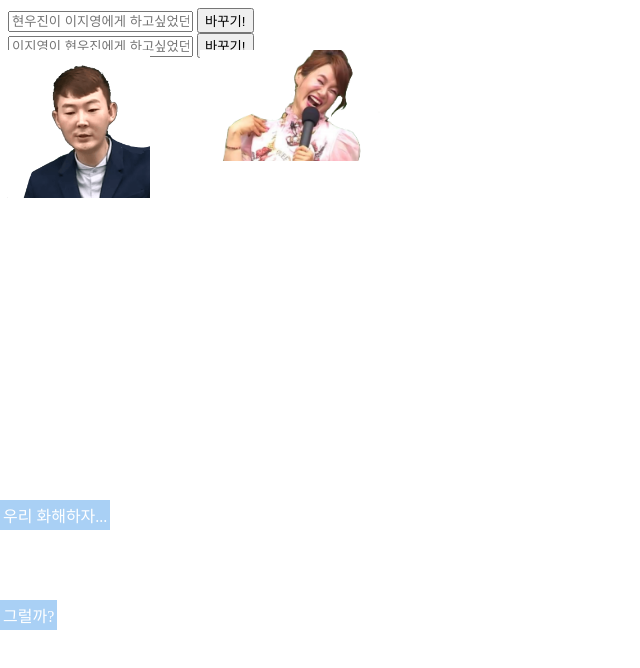
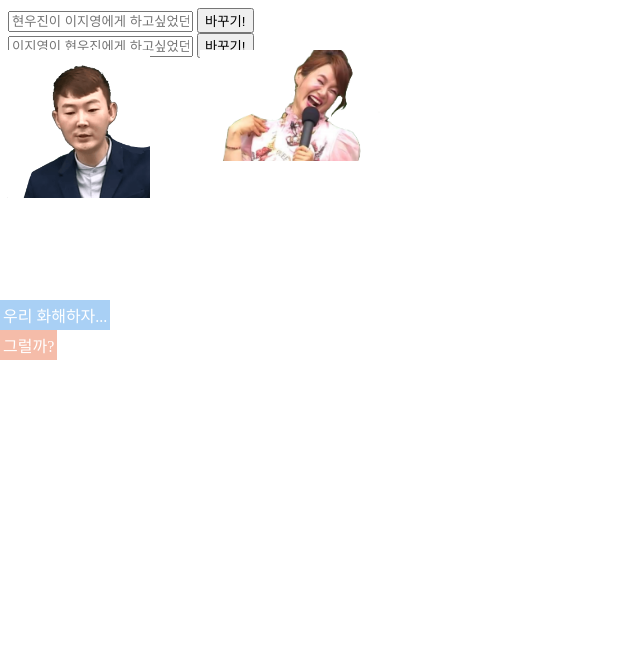
Before and after one commit to jaban0424/My-Creative-World, a plain HTML site: page index.html in a window 1280 px wide. Shown: the whole page, without its empty margins (0-640 px from the left). Drawn offline with Linux system fonts and the light colour scheme.

Commit message:
Update index.html

```diff
--- a/index.html
+++ b/index.html
@@ -48,13 +48,13 @@ function change(id){
 }
 </script>
 </body>
-<div style='position:absolute; left:0px; top:500px; cursor:pointer; cursor:hand' onmousedown='startDrag(event, this)'>
+<div style='position:absolute; left:0px; top:300px; cursor:pointer; cursor:hand' onmousedown='startDrag(event, this)'>
     <table bgcolor="#A9D0F5"><tr><td>
         <font color="#FFFFFF" id="hyuncon">우리 화해하자...</font>
     </td></tr></table>
 </div>
-<div style='position:absolute; left:0px; top:600px; cursor:pointer; cursor:hand' onmousedown='startDrag(event, this)'>
-  <table bgcolor="#A9D0F5"><tr><td>
+<div style='position:absolute; left:0px; top:330px; cursor:pointer; cursor:hand' onmousedown='startDrag(event, this)'>
+  <table bgcolor="#F5BCA9"><tr><td>
       <font color="#FFFFFF" id="leecon">그럴까?</font>
   </td></tr></table>
 </div>
```
